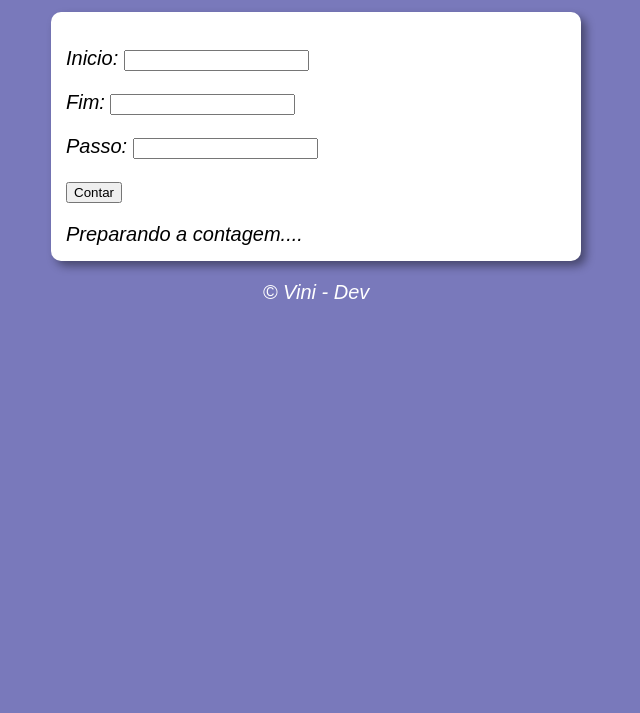
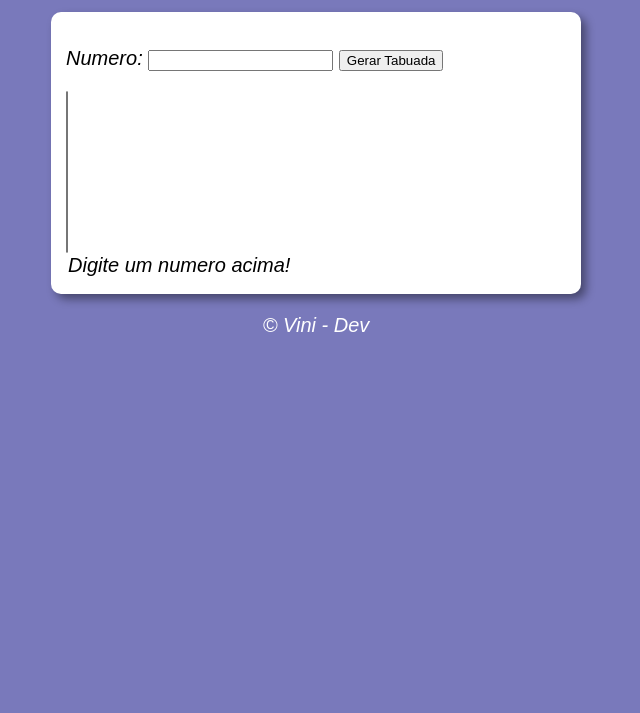
Before and after one commit to ViniciusESanto/Tabuada, a plain HTML site: page index.html in a window 1280 px wide. Shown: the part 87-800 px from the top of the page, without its empty margins (324-964 px from the left). Drawn offline with Linux system fonts and the light colour scheme.

Commit message:
Aplicação em JS
Atualização de Aplicação em JS.

```diff
--- a/index.html
+++ b/index.html
@@ -4,21 +4,20 @@
     <meta charset="UTF-8">
     <meta name="viewport" content="width=device-width, initial-scale=1.0">
     <link rel="stylesheet" href="./style.css">
-    <title>Contador</title>
+    <title>Tabuada</title>
 </head>
 <body>
     <header>
-        <h1> Contador </h1>
+        <h1> Tabuada </h1>
     </header>
     <section>
-        <div id="dados">
-            <p>Inicio: <input type="number" name="inicio" id="txti"></p>
-            <p>Fim: <input type="number" name="fim" id="txtf"></p>
-            <p>Passo: <input type="number" name="passo" id="txtp"></p>
-            <p><input type="button" value="Contar" onclick="contar()"></p>
+        <div>
+            <p>Numero: <input type="number" name="num" id="txtn">
+            <input type="button" value="Gerar Tabuada" onclick="tabuada()"></p>
         </div>
-        <div id="res">
-            Preparando a contagem....
+        <div>
+            <select name="tabuada" id="seltab" size="10"></select>
+            <option>Digite um numero acima!</option>
         </div>
     </section>
     <footer>
--- a/main.js
+++ b/main.js
@@ -1,33 +1,19 @@
-function contar(){
-    let ini = document.getElementById('txti')
-    let fim = document.getElementById('txtf')
-    let passo = document.getElementById('txtp')
-    let res = document.getElementById('res')
-
-    if (ini.value.length == 0 || fim.value.length == 0 || passo.value.length == 0) {
-        res.innerHTML = 'Impossivel contar'
-        window.alert("[Error] Faltam dados!")
-
+function tabuada() {
+    let num  = document.getElementById('txtn')
+    let tab = document.getElementById('seltab')
+    if(num.value.length ==0) {
+        window.alert('Por favor, digite um numero!')
+        let n = Number(num.value)
     } else {
-        res.innerHTML = 'Contando: <br> '
-        let i = Number(ini.value)
-        let f = Number(fim.value)
-        let p = Number(passo.value)
-        if (p <= 0) {
-            window.alert('Passo invalido! Considerando passo 1')
-            p = 1
+        let n = Number(num.value)
+        let c = 1
+        tab.innerHTML = ''
+        while (c <= 10) {
+            let item = document.createElement('option')
+            item.text = `${n} x ${c} = ${n*c}`
+            item.value = `tab${c}`
+            tab.appendChild(item)
+            c++
         }
-        if (i < f) {
-            //Contagem Crescente
-            for(let c = i; c <= f; c += p) {
-                res.innerHTML += ` ${c} \u{1F449}`
-            }
-        } else {
-            //Contagem Regressiva
-            for(let c = i; c >= f; c -= p) {
-                res.innerHTML += ` ${c} \u{1F449} `
-            }
-        }
-        res.innerHTML += `\u{1F3C1}`
     }
 }
```
